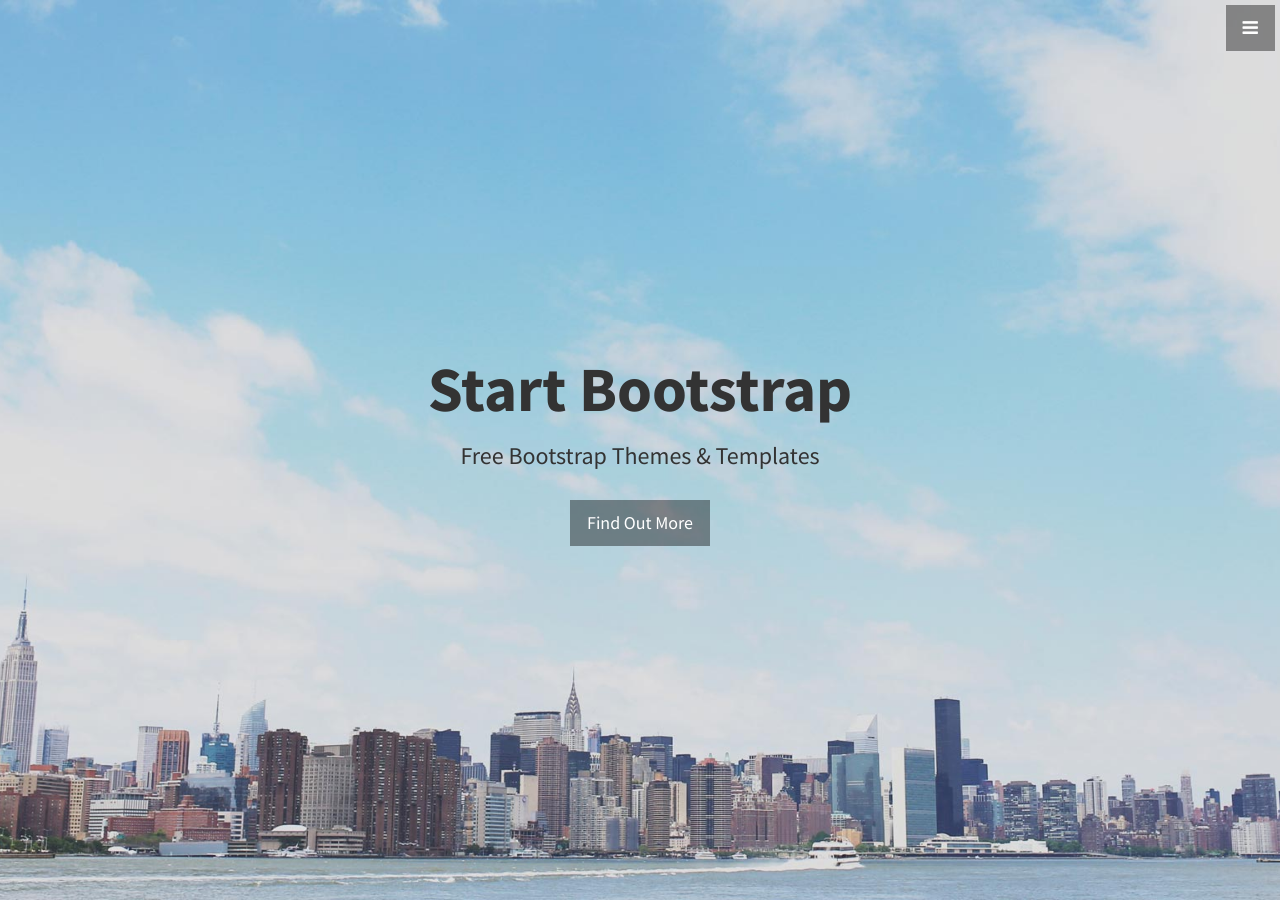
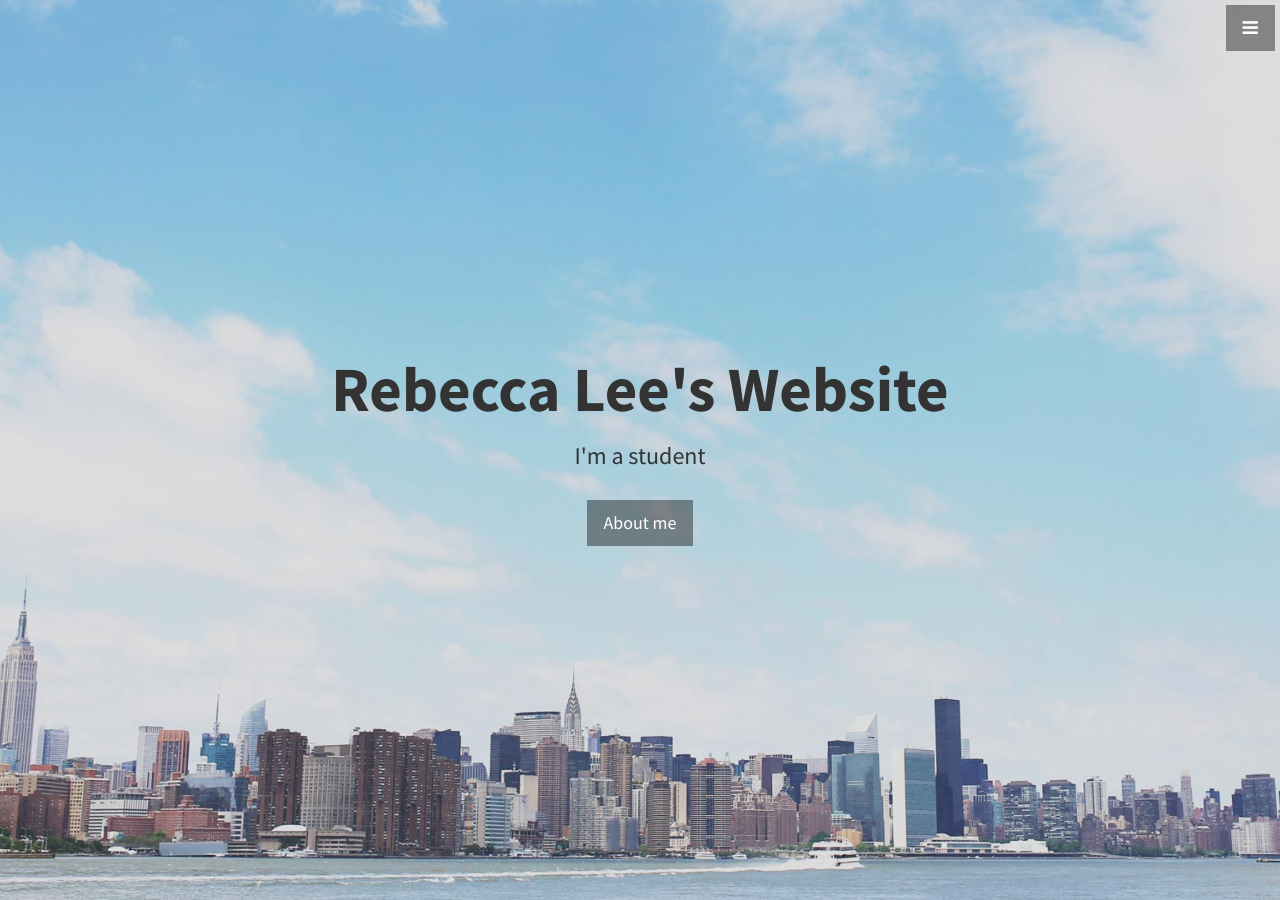
Before and after one commit to leelacceber/stylish-portfolio-jekyll-master, a Jekyll site: the page built from index.html, in a window 1280 px wide and 900 px high. Built offline with Jekyll 4.4.1, drawn with Linux system fonts in a browser that asks for light colours.

Commit message:
Update header.html

```diff
--- a/_includes/header.html
+++ b/_includes/header.html
@@ -1,8 +1,8 @@
 <header id="top" class="header">
   <div class="text-vertical-center">
-    <h1>Start Bootstrap</h1>
-    <h3>Free Bootstrap Themes &amp; Templates</h3>
+    <h1>Rebecca Lee's Website</h1>
+    <h3>I'm a student</h3>
     <br>
-    <a href="#about" class="btn btn-dark btn-lg">Find Out More</a>
+    <a href="#about" class="btn btn-dark btn-lg">About me</a>
   </div>
 </header>
```
